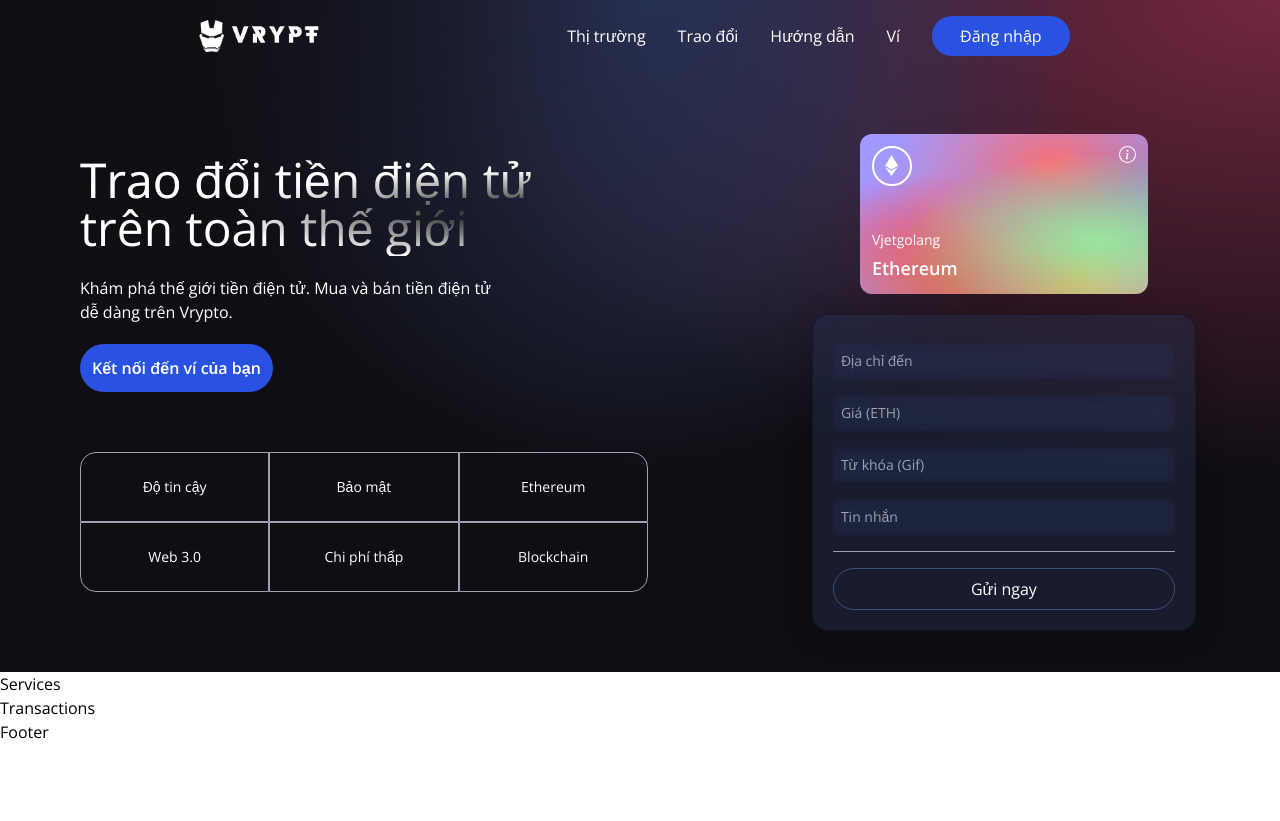
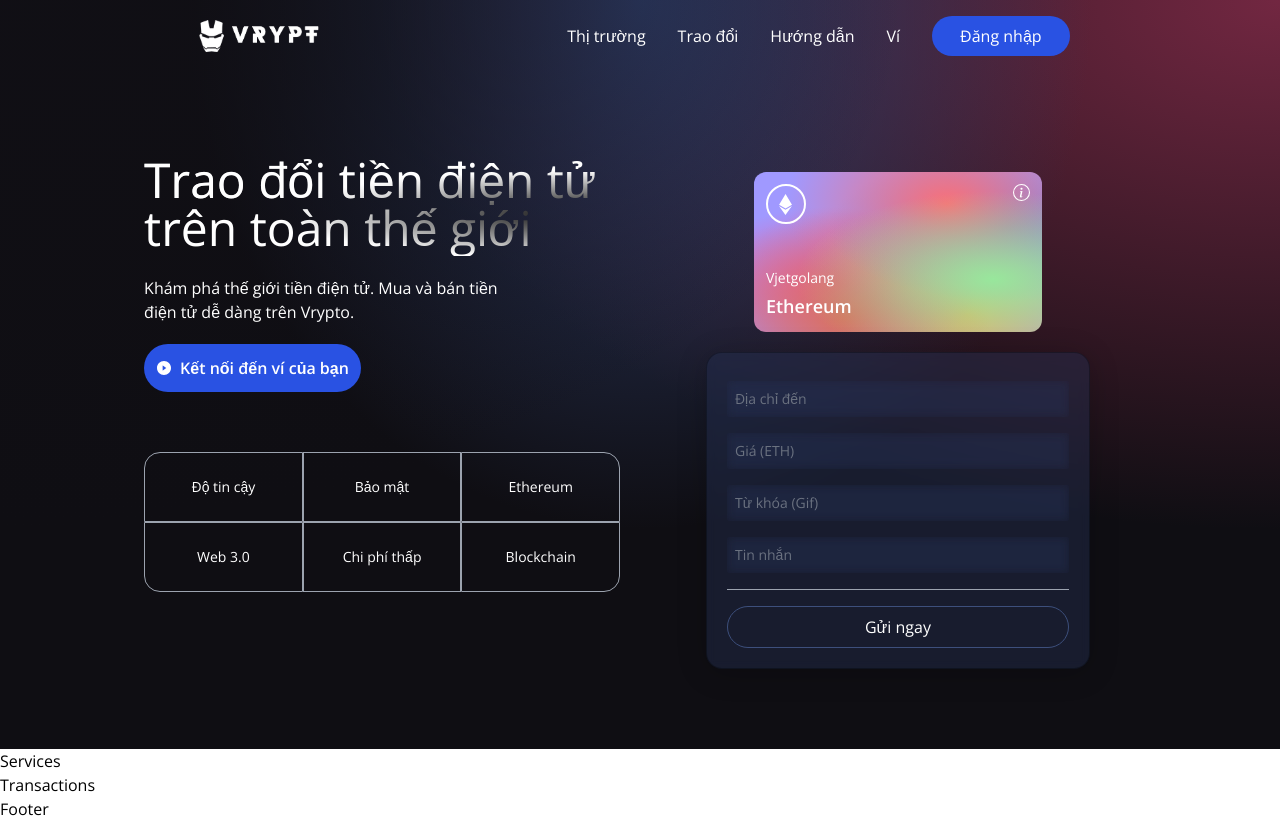
Before and after one commit to huuhoa2309/smart-contract, a React (Vite) app in the folder client/: page / in a window 1280 px wide. Before the commit the page ends 800 px from the top, so only its background shows below. Built offline with nearby package versions, Linux system fonts and the light colour scheme.

Commit message:
config Tailwindcss.

```diff
--- a/client/package.json
+++ b/client/package.json
@@ -7,6 +7,7 @@
     "preview": "vite preview"
   },
   "dependencies": {
+    "@tailwindcss/forms": "^0.4.0",
     "ethers": "^5.5.2",
     "react": "^17.0.2",
     "react-dom": "^17.0.2",
--- a/client/postcss.config.js
+++ b/client/postcss.config.js
@@ -1,6 +1,4 @@
+const tailwindcss = require("tailwindcss");
 module.exports = {
-  plugins: {
-    tailwindcss: {},
-    autoprefixer: {},
-  },
-}
+  plugins: [tailwindcss("./tailwind.config.js"), require("autoprefixer")],
+};
--- a/client/src/components/Loader.jsx
+++ b/client/src/components/Loader.jsx
@@ -1,6 +1,8 @@
 const Loader = () => {
     return (
-        <h1>Loader</h1>
+        <div className="flex justify-center items-center py-3">
+            <div className="animate-spin rounded-full h-32 w-32 border-b-2 border-red-700" />
+        </div>
     )
 }
 
--- a/client/src/components/Welcome.jsx
+++ b/client/src/components/Welcome.jsx
@@ -4,7 +4,8 @@ import { SiEthereum } from "react-icons/si";
 import { BsInfoCircle } from "react-icons/bs";
 
 import { Loader } from "./";
-const commonStyles = "min-h-[70px] sm:px-0 px-2 sm:min-w-[120px] flex justify-center items-center border-[0.5px] border-gray-400 text-sm font-light text-white";
+
+const companyCommonStyles = "min-h-[70px] sm:px-0 px-2 sm:min-w-[120px] flex justify-center items-center border-[0.5px] border-gray-400 text-sm font-light text-white";
 
 const Input = ({ placeholder, name, type, value, handleChange }) => (
     <input
@@ -16,15 +17,13 @@ const Input = ({ placeholder, name, type, value, handleChange }) => (
         className="my-2 w-full rounded-sm p-2 outline-none bg-transparent text-white border-none text-sm white-glassmorphism"
     />
 );
-
 const Welcome = () => {
-
     const connectWallet = () => {
         alert("Connect Wallet");
     }
-    const handleSubmit = () => { }
 
-
+    const handleSubmit = (e) => {
+    };
 
     return (
         <div className="flex w-full justify-center items-center">
@@ -36,37 +35,37 @@ const Welcome = () => {
                     <p className="text-left mt-5 text-white font-light md:w-9/12 w-11/12 text-base">
                         Khám phá thế giới tiền điện tử. Mua và bán tiền điện tử dễ dàng trên Vrypto.
                     </p>
-                    <button type="button" onClick={connectWallet} className="flex flex-row justify-center items-center my-5 bg-[#2952e3] p-3 rounded-full cursor-pointer hover:bg-[#2546bd]">
+                    <button
+                        type="button"
+                        onClick={connectWallet}
+                        className="flex flex-row justify-center items-center my-5 bg-[#2952e3] p-3 rounded-full cursor-pointer hover:bg-[#2546bd]"
+                    >
+                        <AiFillPlayCircle className="text-white mr-2" />
                         <p className="text-white text-base font-semibold">
                             Kết nối đến ví của bạn
                         </p>
                     </button>
 
 
-
                     <div className="grid sm:grid-cols-3 grid-cols-2 w-full mt-10">
-                        <div className={`rounded-tl-2xl ${commonStyles}`}>
+                        <div className={`rounded-tl-2xl ${companyCommonStyles}`}>
                             Độ tin cậy
                         </div>
-                        <div className={commonStyles}>
-                            Bảo mật
-                        </div>
-                        <div className={`sm:rounded-tr-2xl ${commonStyles}`}>
+                        <div className={companyCommonStyles}>Bảo mật</div>
+                        <div className={`sm:rounded-tr-2xl ${companyCommonStyles}`}>
                             Ethereum
                         </div>
-                        <div className={`sm:rounded-bl-2xl ${commonStyles}`}>
+                        <div className={`sm:rounded-bl-2xl ${companyCommonStyles}`}>
                             Web 3.0
                         </div>
-                        <div className={commonStyles}>
-                            Chi phí thấp
-                        </div>
-                        <div className={`rounded-br-2xl ${commonStyles}`}>
+                        <div className={companyCommonStyles}>Chi phí thấp</div>
+                        <div className={`rounded-br-2xl ${companyCommonStyles}`}>
                             Blockchain
                         </div>
                     </div>
                 </div>
-            </div>
-            <div className="flex flex-col flex-1 items-center justify-center w-full">
+
+                <div className="flex flex-col flex-1 items-center justify-start w-full mf:mt-0 mt-10">
                     <div className="p-3 flex justify-end items-start flex-col rounded-xl h-40 sm:w-72 w-full my-5 eth-card .white-glassmorphism ">
                         <div className="flex justify-between flex-col w-full h-full">
                             <div className="flex justify-between items-start">
@@ -75,7 +74,7 @@ const Welcome = () => {
                                 </div>
                                 <BsInfoCircle fontSize={17} color="#fff" />
                             </div>
-                        <div className="">
+                            <div>
                                 <p className="text-white font-light text-sm">
                                     Vjetgolang
                                 </p>
@@ -90,23 +89,25 @@ const Welcome = () => {
                         <Input placeholder="Giá (ETH)" name="amount" type="number" handleChange={() => { }} />
                         <Input placeholder="Từ khóa (Gif)" name="keyword" type="text" handleChange={() => { }} />
                         <Input placeholder="Tin nhắn" name="message" type="text" handleChange={() => { }} />
+
                         <div className="h-[1px] w-full bg-gray-400 my-2" />
+
                         {false
                             ? <Loader />
                             : (
                                 <button
                                     type="button"
-                                onClick={() => { }}
+                                    onClick={handleSubmit}
                                     className="text-white w-full mt-2 border-[1px] p-2 border-[#3d4f7c] hover:bg-[#3d4f7c] rounded-full cursor-pointer"
                                 >
                                     Gửi ngay
                                 </button>
                             )}
                     </div>
-
+                </div>
             </div>
         </div>
     );
-}
+};
 
 export default Welcome;
--- a/client/tailwind.config.js
+++ b/client/tailwind.config.js
@@ -1,9 +1,35 @@
 module.exports = {
-  content: [
-    "./src/**/*.{js,jsx,ts,tsx}",
-  ],
+  content: ["./src/**/*.{js,jsx,ts,tsx}", "./public/index.html"],
+  mode: "jit",
+  media: false,
   theme: {
+    fontFamily: {
+      display: ["Open Sans", "sans-serif"],
+      body: ["Open Sans", "sans-serif"],
+    },
+    extend: {
+      screens: {
+        mf: "990px",
+      },
+      keyframes: {
+        "slide-in": {
+          "0%": {
+            "-webkit-transform": "translateX(120%)",
+            transform: "translateX(120%)",
+          },
+          "100%": {
+            "-webkit-transform": "translateX(0%)",
+            transform: "translateX(0%)",
+          },
+        },
+      },
+      animation: {
+        "slide-in": "slide-in 0.5s ease-out",
+      },
+    },
+  },
+  variants: {
     extend: {},
   },
-  plugins: [],
-}
+  plugins: [require("@tailwindcss/forms")],
+};
```
Also changed, not shown: 1 other file (tests, documents, lock files or other folders). Lines whose indentation alone changed are shown as unchanged.
